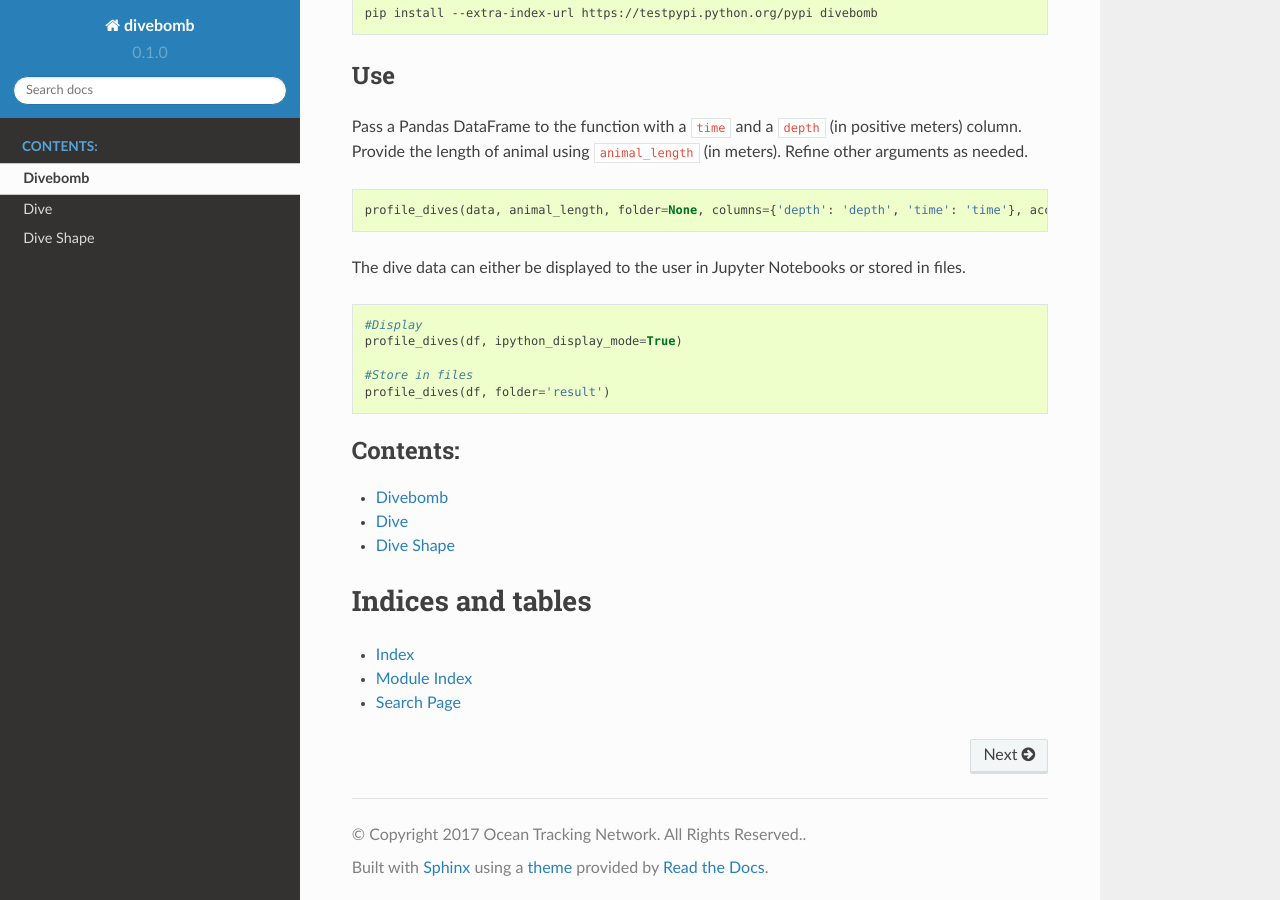
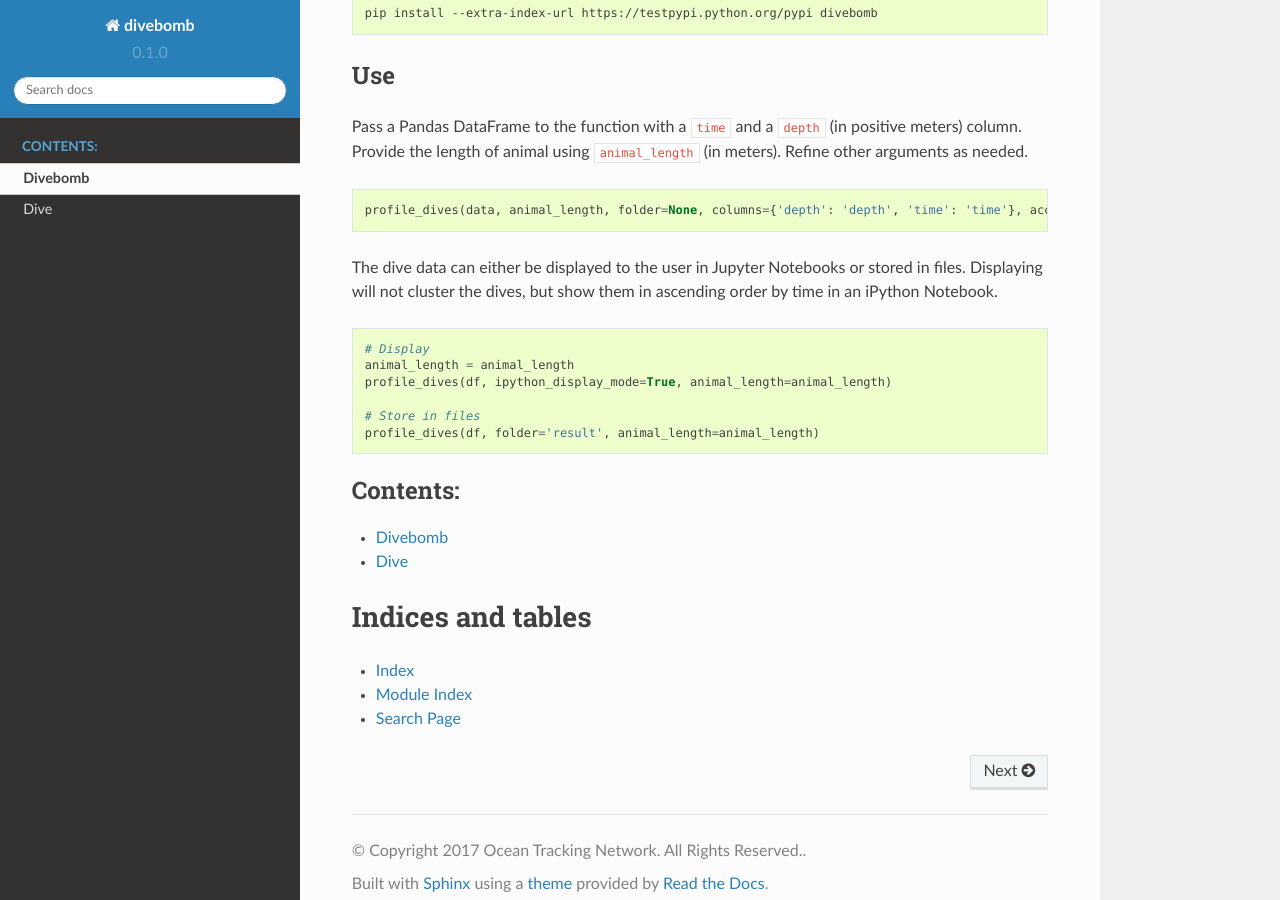
Before and after one commit to ocean-tracking-network/divebomb, a Sphinx documentation site: the page built from docs/index.rst, in a window 1280 px wide and 900 px high, scrolled down 1113 px. Built offline with Sphinx 7.4.7 and the Read the Docs theme 2.0.0, drawn with Linux system fonts in a browser that asks for light colours.

Commit message:
Updated docs

```diff
--- a/docs/diveshape.rst
+++ /dev/null
@@ -1,9 +0,0 @@
-.. _diveshape_page:
-
-
-Dive Shape
-----------
-
-.. automodule:: DiveShape
-
-.. autoclass:: DiveShape
--- a/docs/index.rst
+++ b/docs/index.rst
@@ -43,18 +43,20 @@
 
 .. code:: python
 
-  profile_dives(data, animal_length, folder=None, columns={'depth': 'depth', 'time': 'time'}, acceleration_threshold=0.015, ipython_display_mode=False)
+  profile_dives(data, animal_length, folder=None, columns={'depth': 'depth', 'time': 'time'}, acceleration_threshold=0.015, n_clusters=5, ipython_display_mode=False)
 
 
-The dive data can either be displayed to the user in Jupyter Notebooks or stored in files.
+The dive data can either be displayed to the user in Jupyter Notebooks or stored in files. Displaying will not
+cluster the dives, but show them in ascending order by time in an iPython Notebook.
 
 .. code:: python
 
-  #Display
-  profile_dives(df, ipython_display_mode=True)
+  # Display
+  animal_length = animal_length
+  profile_dives(df, ipython_display_mode=True, animal_length=animal_length)
 
-  #Store in files
-  profile_dives(df, folder='result')
+  # Store in files
+  profile_dives(df, folder='result', animal_length=animal_length)
 
 
 .. toctree::
```
Also changed, not shown: other parts of docs/index.rst (+0 -1 lines), divebomb/__init__.py (+17 -0 lines), 3 other files.
